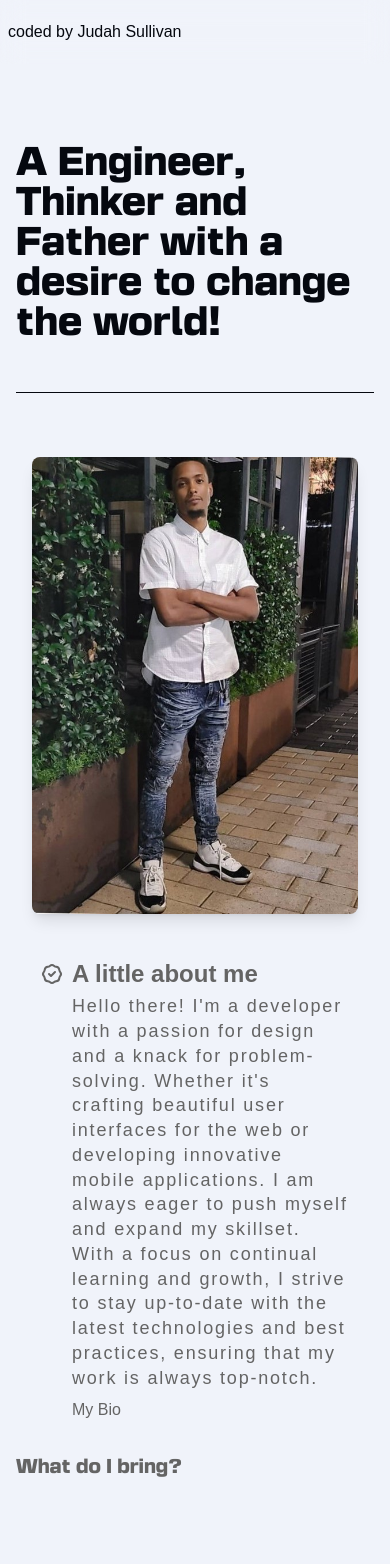
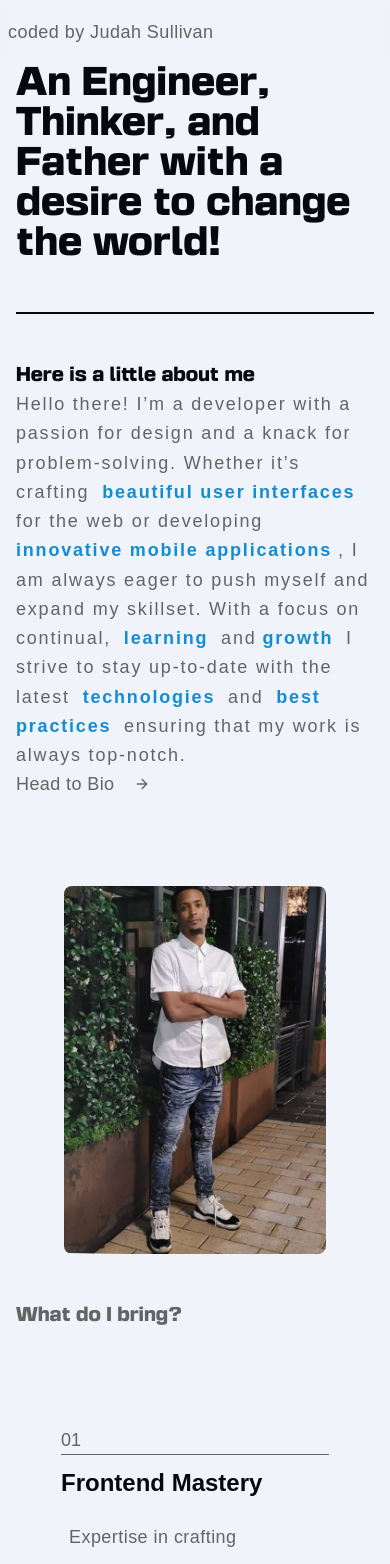
Before and after one commit to judahsullivan/Portfolio-Design, a Next.js app: page /about in a window 390 px wide. Shown: the top 1564 px of the page. Built offline with nearby package versions, Linux system fonts and the light colour scheme; a web font is replaced by a local one.

Commit message:
added a new hook to seperate strings and spans turn them into an array that i will create a mask animation for later moving forward with the slug pages for the blog and than will add a different footer to the page once base cotent is all finish will move to the sanity database

```diff
--- a/src/components/pages/about/hero/index.js
+++ b/src/components/pages/about/hero/index.js
@@ -1,59 +1,59 @@
+import { motion } from 'framer-motion';
+import { FiArrowRight } from 'react-icons/fi';
 import Link from 'next/link';
 import Image from 'next/image';
-import About from '@/public/assets/images/about.jpg';
+import AboutImage from '@/public/assets/images/about.jpg';
+import { useTextDifferentiation } from '@/utils/useTextDifferentation';
 
 export default function AboutHero() {
+  const heading = 'An Engineer, Thinker, and Father with a desire to change the world!';
+  const description = [
+    'Hello there! I’m a developer with a passion for design and a knack for problem-solving. Whether it’s crafting ',
+    { text: 'beautiful user interfaces', key: 'beatiful' },
+    ' for the web or developing ',
+    { text: 'innovative mobile applications', key: 'innovative' },
+    ', I am always eager to push myself and expand my skillset. With a focus on continual,',
+    { text: ' learning ', key: 'learning' },
+    'and',
+    { text: 'growth', key: 'growth' },
+    ' I strive to stay up-to-date with the latest',
+    { text: ' technologies', key: 'technologies' },
+    ' and ',
+    { text: 'best practices', key: 'best practices' },
+    ' ensuring that my work is always top-notch.'
+  ];
+
+  const renderedDescription = useTextDifferentiation(description);
   return (
-    <div className="min-h-[100dvh] pt-[5rem] w-full flex flex-col items-center gap-y-12 justify-center ">
-      <h1 className=" text-4xl lg:text-6xl font-basement">
-        A Engineer, Thinker and Father with a desire to change the world!
-      </h1>
-      <hr className="w-full border-theme-base " />
-      <section className="dark:bg-gray-800 dark:text-gray-100">
-        <div className=" w-full flex flex-col-reverse mx-auto lg:flex-row">
-          <div className="flex flex-col px-6 py-8 space-y-6 rounded-sm sm:p-8 lg:p-12 lg:w-1/2 xl:w-2/5 dark:bg-violet-400 dark:text-gray-900">
-            <div className="flex space-x-2 sm:space-x-4">
-              <svg
-                xmlns="http://www.w3.org/2000/svg"
-                fill="none"
-                viewBox="0 0 24 24"
-                stroke="currentColor"
-                className="flex-shrink-0 w-6 h-6"
-              >
-                <path
-                  strokeLinecap="round"
-                  strokeLinejoin="round"
-                  strokeWidth="2"
-                  d="M9 12l2 2 4-4M7.835 4.697a3.42 3.42 0 001.946-.806 3.42 3.42 0 014.438 0 3.42 3.42 0 001.946.806 3.42 3.42 0 013.138 3.138 3.42 3.42 0 00.806 1.946 3.42 3.42 0 010 4.438 3.42 3.42 0 00-.806 1.946 3.42 3.42 0 01-3.138 3.138 3.42 3.42 0 00-1.946.806 3.42 3.42 0 01-4.438 0 3.42 3.42 0 00-1.946-.806 3.42 3.42 0 01-3.138-3.138 3.42 3.42 0 00-.806-1.946 3.42 3.42 0 010-4.438 3.42 3.42 0 00.806-1.946 3.42 3.42 0 013.138-3.138z"
-                ></path>
-              </svg>
-              <div className="space-y-2">
-                <p className="text-2xl  font-bold leading-none">A little about me</p>
-                <p className="leading-snug text-theme-muted tracking-widest text-md max-w-sm">
-                  Hello there! I&apos;m a developer with a passion for design and a knack for
-                  problem-solving. Whether it&apos;s crafting beautiful user interfaces for the web
-                  or developing innovative mobile applications. I am always eager to push myself and
-                  expand my skillset. With a focus on continual learning and growth, I strive to
-                  stay up-to-date with the latest technologies and best practices, ensuring that my
-                  work is always top-notch.
-                </p>
-                <button aria-label="link to bio">
-                  <Link href="">My Bio</Link>
-                </button>
-              </div>
-            </div>
+    <div className="min-h-screen w-full  flex flex-col items-center gap-y-12 justify-center">
+      <h1 className="text-4xl lg:text-6xl font-basement">{heading}</h1>
+      <hr className="w-full border-theme-base border" />
+      <section className="flex w-full flex-col lg:flex-row">
+        <div className="w-full justify-between pb-10 flex flex-col">
+          <h2 className="text-lg font-basement">Here is a little about me</h2>
+          <div className=" max-w-md flex-col flex justify-around h-full">
+            <p className="leading-relaxed tracking-widest text-lg">
+              <span className="relative overflow-hidden pb-1.5 text-md font-thin">
+                {renderedDescription}
+              </span>
+            </p>
+            <Link
+              className=" inline-flex items-center gap-5 place-self-start lg:place-self-end rounded-full hover:underline hover:text-theme-accent transition-colors duration-150 ease-linear underline-offset-4   "
+              href="/bio"
+              aria-label="view all projects"
+            >
+              <span className="text-lg relative">Head to Bio</span>
+              <FiArrowRight className="" />
+            </Link>
           </div>
-          <div className="lg:w-3/4 h-[500px] flex-1  dark:bg-gray-800">
-            <div className="flex items-center justify-center p-4 md:p-8 lg:p-12">
-              <Image
-                src={About}
-                alt=""
-                width={400}
-                height={400}
-                className="rounded-lg object-cover shadow-lg   dark:bg-gray-500"
-              />
-            </div>
-          </div>
+        </div>
+
+        <div className="w-full flex items-center p-12 justify-center">
+          <Image
+            src={AboutImage}
+            alt="About"
+            className="rounded-lg object-cover dark:bg-gray-500"
+          />
         </div>
       </section>
     </div>
--- a/src/components/pages/about/skills/index.js
+++ b/src/components/pages/about/skills/index.js
@@ -10,7 +10,7 @@ export default function Skills() {
       <div className="w-full grid justify-center gap-4 sm:grid-cols-2 lg:grid-cols-3">
         {skills.map((skill, index) => (
           <div key={index} className=" w-[300px] h-[300px] items-center flex flex-col  p-4">
-            <div>
+            <div className="w-full">
               <p>{skill.number}</p>
             </div>
             <hr className="border-theme-muted w-full" />
--- a/src/components/pages/home/components/articleCards/index.js
+++ b/src/components/pages/home/components/articleCards/index.js
@@ -21,7 +21,7 @@ const MdCard = ({ slug, title, publishedAt, mainImage, categories, alt }) => {
         <div className="flex flex-col gap-3">
           <div className="flex flex-col gap-2">
             <div className="text-2xl font-semibold -tracking-wider">
-              <h4>{title}</h4>
+              <h3>{title}</h3>
             </div>
           </div>
           <hr className="w-full border-theme-muted" />
--- a/src/components/pages/home/featuredArticles/index.js
+++ b/src/components/pages/home/featuredArticles/index.js
@@ -13,9 +13,9 @@ export default function FeaturedArtices({ articles }) {
 
   return (
     <section className="w-full mx-auto min-h-screen flex-col gap-6 flex justify-center overflow-hidden ">
-      <h4 className="font-basement text-theme-muted text-lg tracking-tight font-extrabold">
+      <h2 className="font-basement text-theme-muted text-lg tracking-tight font-extrabold">
         Featured Articles
-      </h4>
+      </h2>
       <div className="">
         {viewMode === 'grid' ? (
           <div className="grid grid-cols-1 sm:grid-cols-2 gap-2">
--- a/src/components/pages/home/recentProjects/index.js
+++ b/src/components/pages/home/recentProjects/index.js
@@ -13,9 +13,9 @@ export default function RecentProjects({ projects }) {
 
   return (
     <section className="w-full mx-auto min-h-screen flex-col gap-10 flex justify-around overflow-hidden ">
-      <h4 className="font-basement text-theme-muted text-lg tracking-tight font-extrabold">
+      <h2 className="font-basement text-theme-muted text-lg tracking-tight font-extrabold">
         Recent Projects
-      </h4>
+      </h2>
       <div className="">
         {viewMode === 'grid' ? (
           <div className="grid grid-cols-1 sm:grid-cols-2 gap-2">
--- a/src/components/settings/navigation/index.js
+++ b/src/components/settings/navigation/index.js
@@ -37,11 +37,11 @@ export default function Navbar({}) {
           key={index}
           className="flex px-2 mx-auto justify-between items-center h-full max-w-6xl"
         >
-          <h4>
+          <p>
             <Link passHref href={navLinks.homelink.link}>
               {navLinks.homelink.title}
             </Link>
-          </h4>
+          </p>
           <nav className="hidden md:block space-x-2">
             {navLinks.pageLinks.links.map((link) => (
               <Link passHref key={link.key} href={link.url}>
--- a/src/styles/globals.css
+++ b/src/styles/globals.css
@@ -59,7 +59,8 @@
   p {
     @apply text-lg text-theme-muted;
   }
-  p > span {
-    @apply text-theme-accent capitalize font-bold;
+
+  :link {
+    @apply font-medium tracking-wide;
   }
 }
--- /dev/null
+++ b/src/utils/useTextDifferentation.js
@@ -0,0 +1,26 @@
+import React from 'react';
+
+// Custom hook to differentiate text segments
+export const useTextDifferentiation = (description) => {
+  const renderSegments = description.map((segment, index) => {
+    if (typeof segment === 'object') {
+      return (
+        <span
+          key={segment.key}
+          custom={index}
+          className="mr-1.5 text-theme-accent font-bold capitalize"
+        >
+          {segment.text}
+        </span>
+      );
+    } else {
+      return (
+        <span key={index} custom={index} className="mr-1.5 font-thin normal-case text-theme-muted">
+          {segment}
+        </span>
+      );
+    }
+  });
+
+  return renderSegments;
+};
```
Also changed, not shown: src/components/pages/blog/index.js (+11 -12 lines), src/components/pages/home/hero/index.js (+12 -10 lines), src/components/settings/footer/index.js (+6 -6 lines), 3 other files (tests, documents, lock files or other folders).
